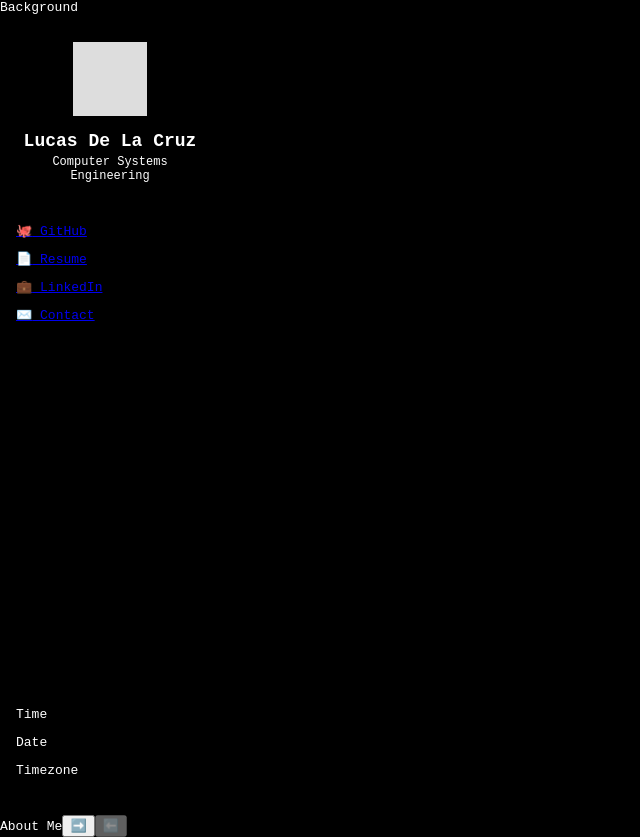
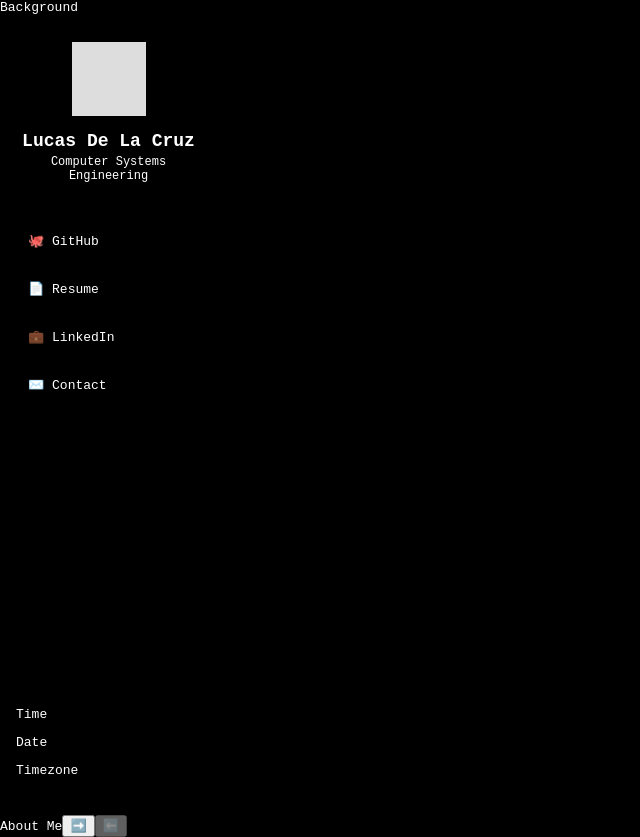
Before and after one commit to ludeza6/portfolio, a React app: page / in a window 1280 px wide. Shown: the whole page, without its empty margins (0-640 px from the left). Built offline with nearby package versions, Linux system fonts and the light colour scheme; the HTML template or start-up script is replaced by a standard one.

Commit message:
sidebar enhancements

```diff
--- a/src/components/Sidebar.css
+++ b/src/components/Sidebar.css
@@ -41,3 +41,36 @@
   margin: 4px 0 0;
   font-size: 12px;
 }
+
+.links a {
+  display: flex;
+  align-items: center;
+  gap: 8px;
+
+  padding: 8px 10px;
+
+  color: inherit;
+  text-decoration: none;
+
+  border: 2px solid transparent;
+}
+
+.links a:hover {
+  border-color: #000;
+  background: rgba(0, 0, 0, 0.05);
+}
+
+.sidebar {
+  width: 220px;
+  min-height: 100vh;
+  flex-shrink: 0;
+
+  padding: 24px 16px;
+
+  display: flex;
+  flex-direction: column;
+
+  box-sizing: border-box;
+
+  border-right: 3px solid #000;
+}
```
